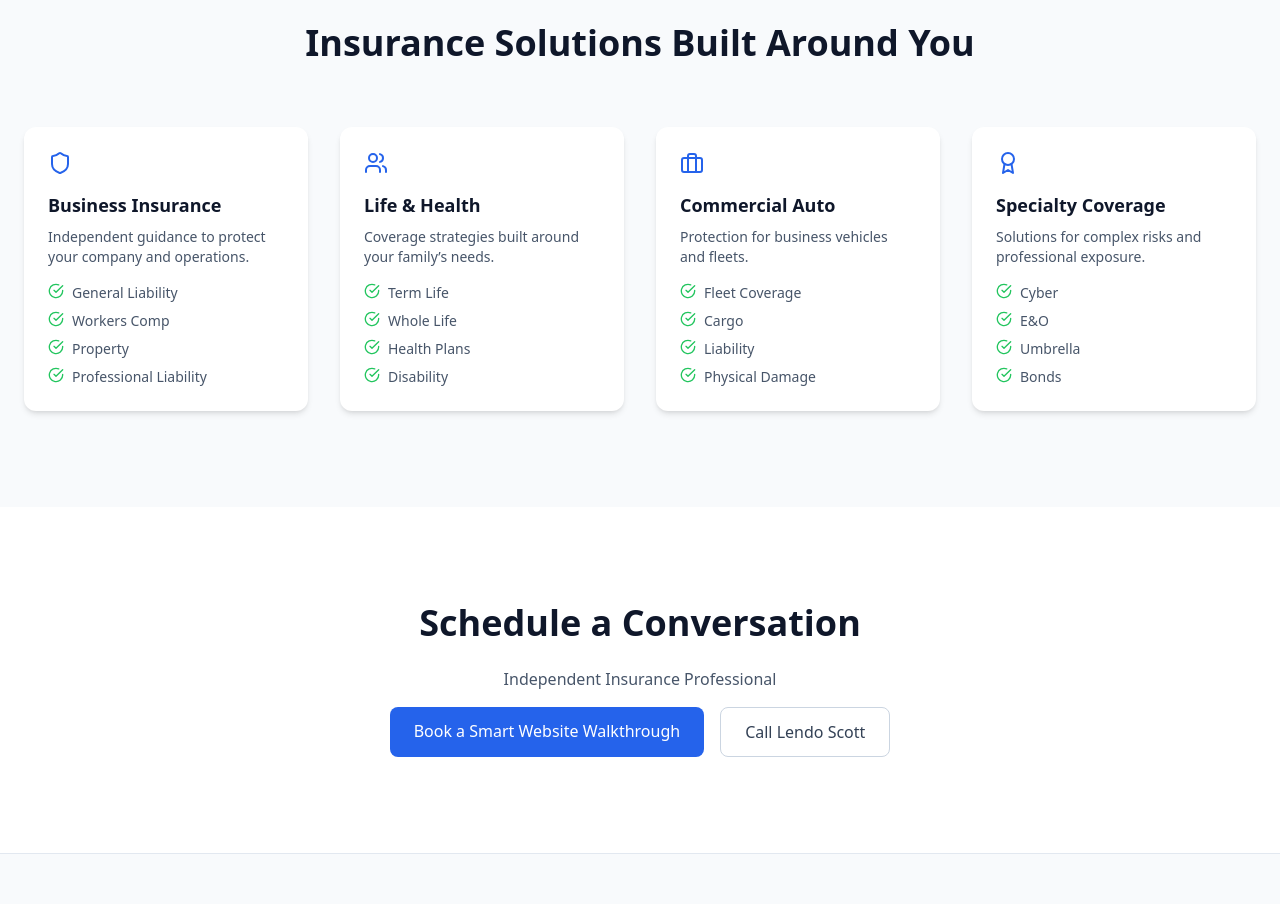
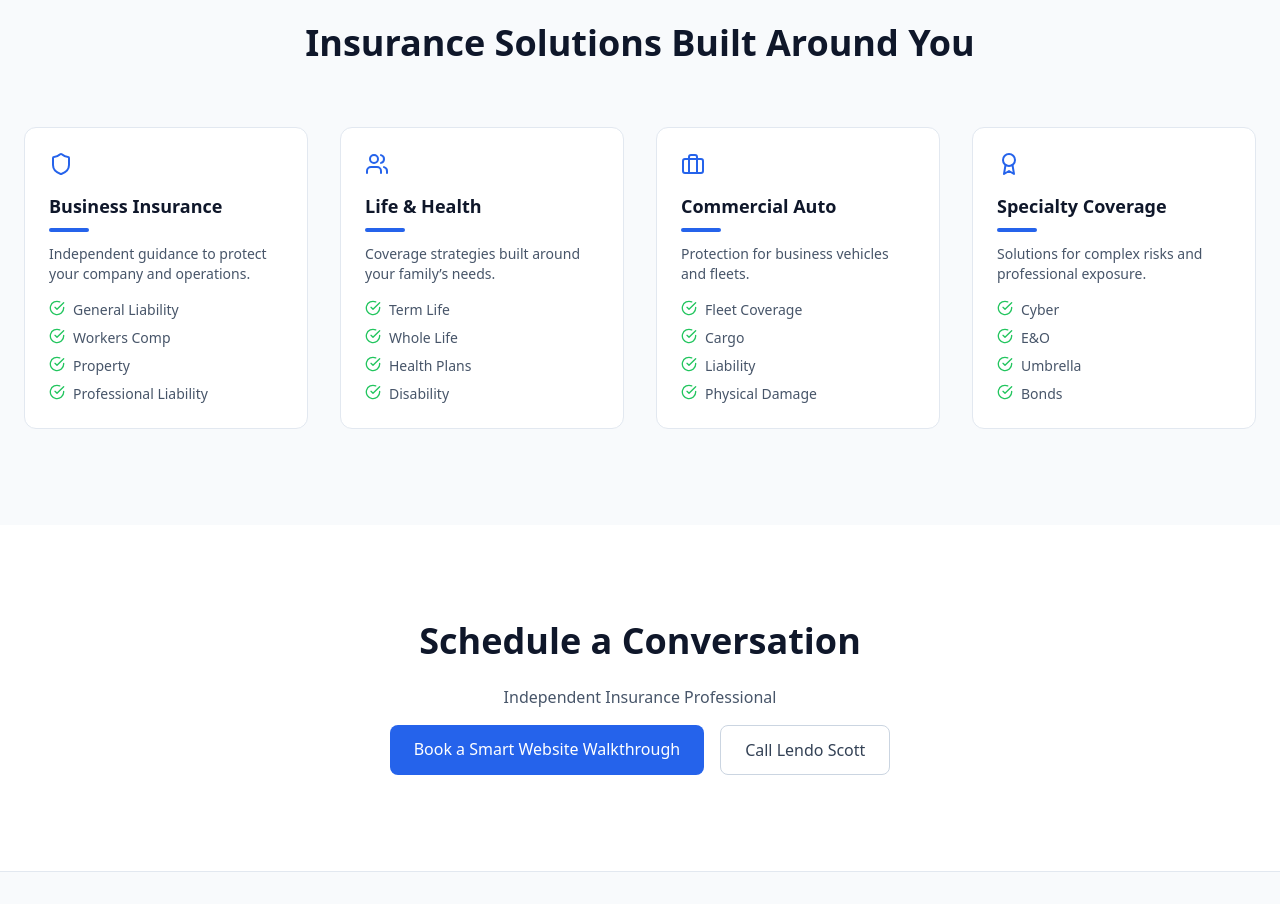
Before and after one commit to 12sphat-star/agent-demo-1, a React (Vite) app: page / in a window 1280 px wide. Shown: the part 2560-3464 px from the top of the page. Built offline with nearby package versions, Linux system fonts and the light colour scheme.

Commit message:
Enhance services cards with subtle border and hover depth

```diff
--- a/src/App.jsx
+++ b/src/App.jsx
@@ -284,9 +284,14 @@ export default function App() {
 
           <div className="grid md:grid-cols-2 lg:grid-cols-4 gap-8">
             {services.map((s, i) => (
-              <div key={i} className="bg-white rounded-xl shadow-md p-6">
+              <div
+  key={i}
+  className="bg-white rounded-xl border border-slate-200 p-6
+             hover:shadow-lg transition-shadow duration-200"
+>
                 <div className="text-blue-600 mb-4">{s.icon}</div>
                 <h3 className="font-semibold text-lg mb-2">{s.title}</h3>
+                <div className="w-10 h-1 bg-blue-600 rounded-full mb-3"></div>
                 <p className="text-slate-600 text-sm mb-4">{s.text}</p>
                 <ul className="space-y-2 text-sm text-slate-600">
                   {s.items.map((item, idx) => (
```
